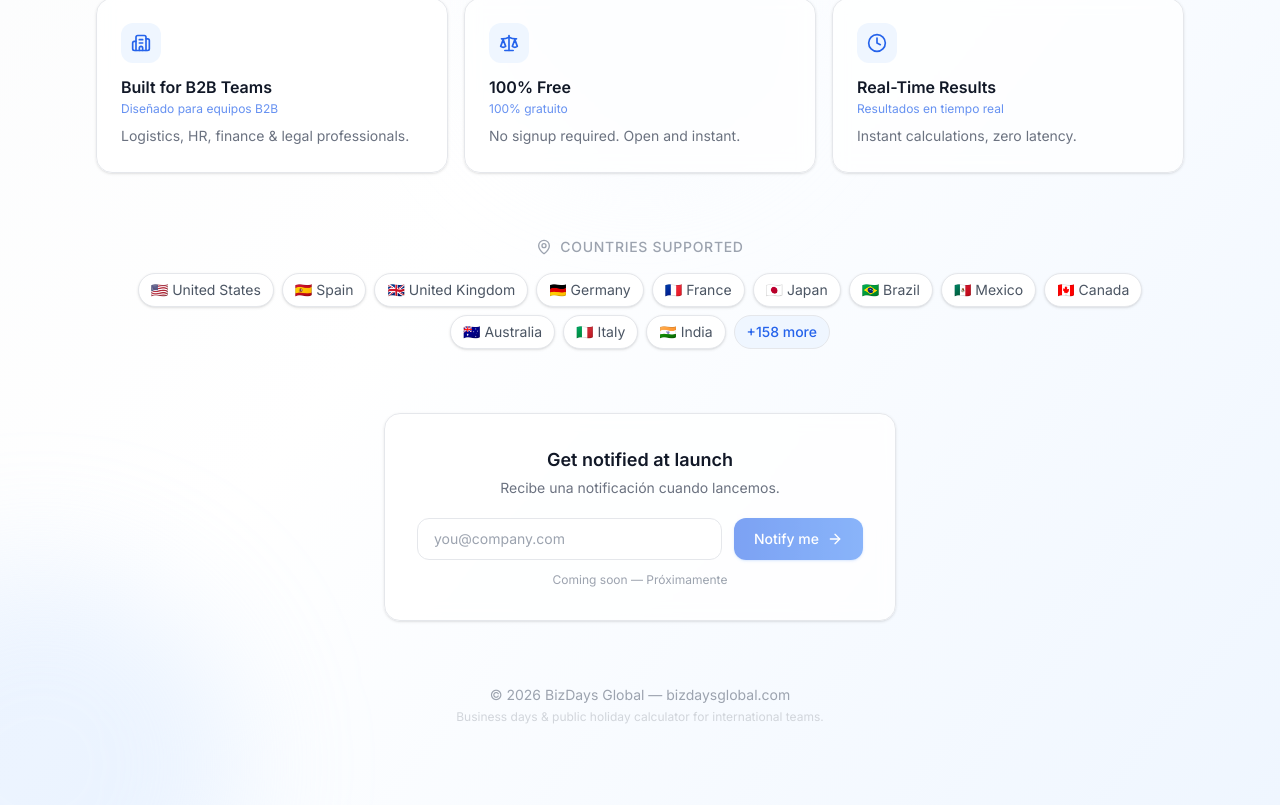
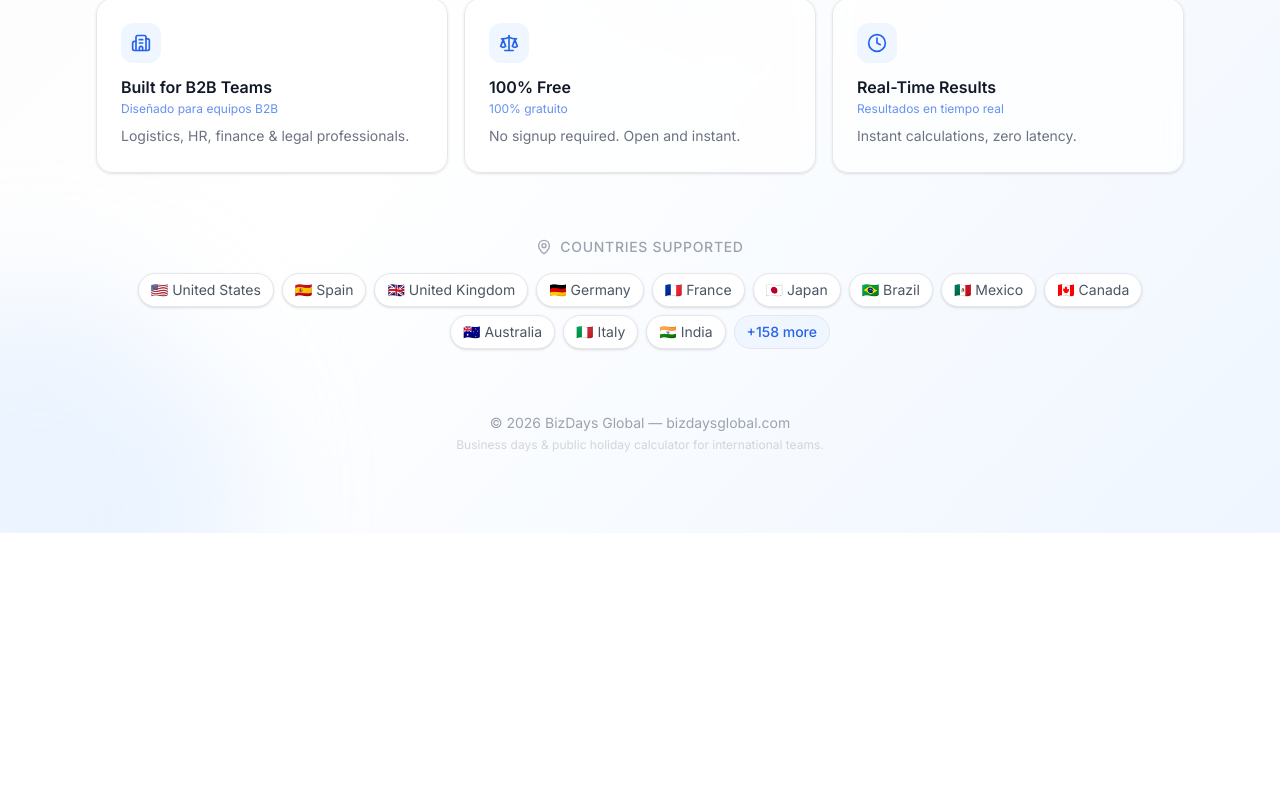
Before and after one commit to sergiofm-04/bizdays-global, a Next.js app: page / in a window 1280 px wide. Shown: the part 801-1606 px from the top of the page. After the commit the page ends 1334 px from the top, so only its background shows below. Built offline with nearby package versions, Linux system fonts and the light colour scheme; no server answers.

Commit message:
fix: delete "notify" section from the landing page

```diff
--- a/src/app/page.tsx
+++ b/src/app/page.tsx
@@ -5,7 +5,6 @@ import {
   Truck,
   Scale,
   Clock,
-  ArrowRight,
   MapPin,
 } from "lucide-react";
 
@@ -168,38 +167,6 @@ export default function ComingSoonPage() {
           </div>
         </section>
 
-        {/* ── CTA / Notify ── */}
-        <section className="mt-16 w-full max-w-lg text-center">
-          <div className="rounded-2xl border border-grey-100 bg-white/80 p-8 shadow-sm backdrop-blur-sm">
-            <h2 className="text-lg font-semibold text-grey-900">
-              Get notified at launch
-            </h2>
-            <p className="mt-1 text-sm text-grey-500">
-              Recibe una notificación cuando lancemos.
-            </p>
-            <div className="mt-5 flex flex-col gap-3 sm:flex-row">
-              <input
-                type="email"
-                placeholder="you@company.com"
-                aria-label="Email address"
-                className="flex-1 rounded-lg border border-grey-200 bg-white px-4 py-2.5 text-sm text-grey-900 placeholder:text-grey-400 outline-none transition-colors focus:border-primary-400 focus:ring-2 focus:ring-primary-100"
-                disabled
-              />
-              <button
-                type="button"
-                disabled
-                className="inline-flex items-center justify-center gap-2 rounded-lg bg-gradient-to-r from-primary-600 to-primary-500 px-5 py-2.5 text-sm font-medium text-white shadow-sm shadow-primary-500/25 transition-all hover:shadow-md disabled:opacity-60 disabled:cursor-not-allowed"
-              >
-                Notify me
-                <ArrowRight className="h-4 w-4" />
-              </button>
-            </div>
-            <p className="mt-3 text-xs text-grey-400">
-              Coming soon — Próximamente
-            </p>
-          </div>
-        </section>
-
         {/* ── Footer ── */}
         <footer className="mt-auto pt-16 pb-8 text-center">
           <p className="text-sm text-grey-400">
```
